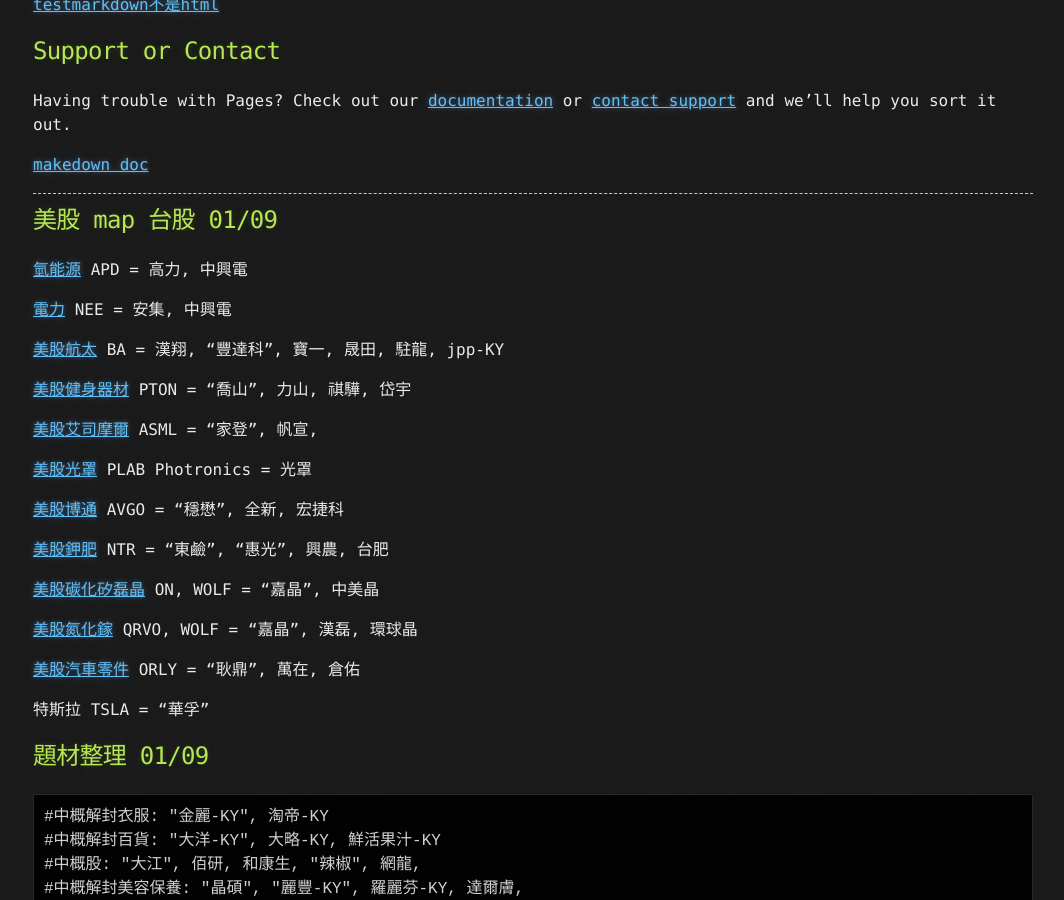
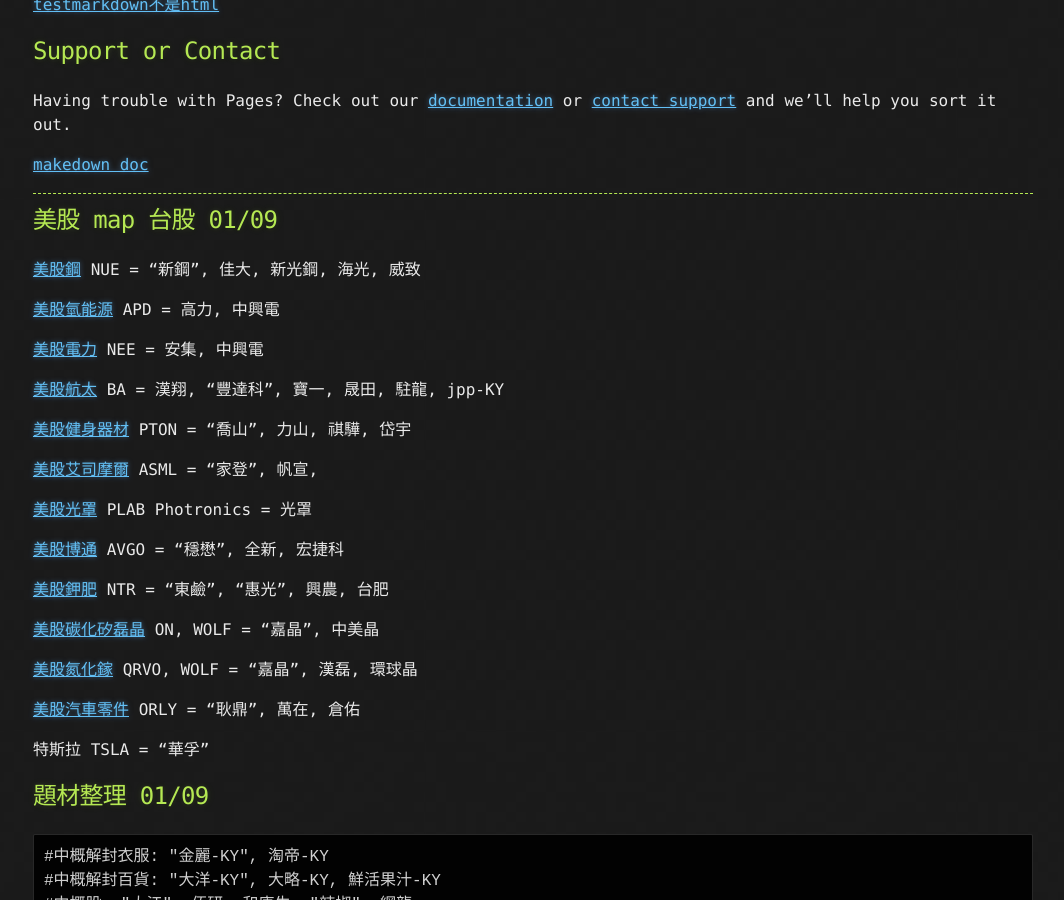
Before and after one commit to lepg5487/Stock_God, a Jekyll site: the page built from index.md, in a window 1280 px wide and 900 px high, scrolled down 75877 px. Shown: the whole window, without its empty margins (107-1171 px from the left). Built offline with Jekyll 4.4.1, drawn with Linux system fonts in a browser that asks for light colours; our own code applies the rules of GitHub Pages for plain Markdown files.

Commit message:
Update index.md

```diff
--- a/index.md
+++ b/index.md
@@ -3063,9 +3063,11 @@
 
 ---
 ## 美股 map 台股 01/09
-[氫能源](https://statementdog.com/tags/1253) APD = 高力, 中興電
-
-[電力](https://statementdog.com/tags/620) NEE = 安集, 中興電
+[美股鋼](https://statementdog.com/tags/310) NUE = "新鋼", 佳大, 新光鋼, 海光, 威致
+
+[美股氫能源](https://statementdog.com/tags/1253) APD = 高力, 中興電
+
+[美股電力](https://statementdog.com/tags/620) NEE = 安集, 中興電
 
 [美股航太](https://statementdog.com/tags/1269) BA = 漢翔, "豐達科", 寶一, 晟田, 駐龍, jpp-KY
 
```
